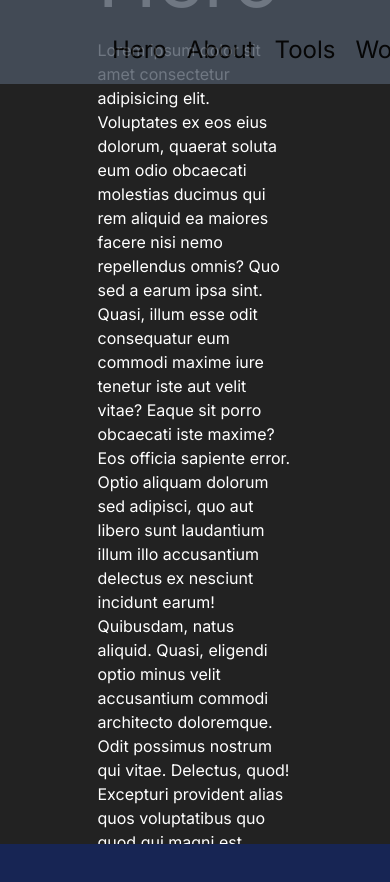
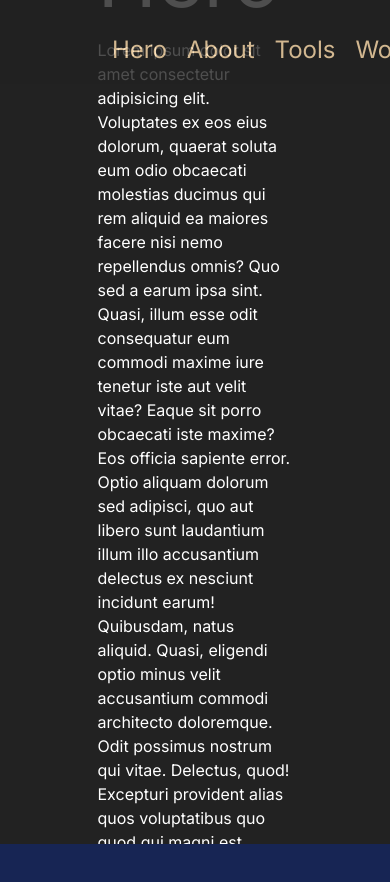
Before and after one commit to mariopolchert/nextjs-tailwind-experimenting, a Next.js app: page / in a window 390 px wide. Shown: the top 882 px of the page. Built offline with nearby package versions, Linux system fonts and the light colour scheme.

Commit message:
smooth scroll working, time to do mobile

```diff
--- a/app/components/Contact.jsx
+++ b/app/components/Contact.jsx
@@ -4,7 +4,7 @@ const Contact = () => {
         <div
             name="contact"
             id="contact"
-            className="contact-container h-screen w-screen"
+            className="contact-container h-screen w-screen scroll-smooth"
         >
             <div className="contact-content bg-rose-950 h-[95vh] w-full flex flex-col items-center justify-center text-white snap-center">
                 <h1 className="text-[5rem]">Contact</h1>
--- a/app/components/Hero.jsx
+++ b/app/components/Hero.jsx
@@ -1,7 +1,7 @@
 const Hero = () => {
     return (
         <div name="hero" id="hero" className="hero-container h-screen w-screen">
-            <div className="hero-content bg-[#222] h-full w-full flex flex-col items-center justify-center text-white">
+            <div className="hero-content bg-darkText h-full w-full flex flex-col items-center justify-center text-white">
                 <div className="intro w-1/2">
                     <h1 className="text-[5rem]">Hero</h1>
                     Lorem ipsum dolor sit amet consectetur adipisicing elit.
--- a/app/components/Navbar.jsx
+++ b/app/components/Navbar.jsx
@@ -1,8 +1,15 @@
 import Image from "next/image";
 
 const Navbar = () => {
+    // $('a').click(function(){
+    //     $('html, body').animate({
+    //         scrollTop: $( $(this).attr('href') ).offset().top
+    //     }, 500);
+    //     return false;
+    // });
+
     return (
-        <div className="navbar-container fixed bg-gray-600 h-[10vh] w-screen flex justify-between align-middle opacity-80">
+        <div className="navbar-container fixed bg-darkText h-[10vh] w-screen flex justify-between align-middle opacity-80 ">
             <div className="logo p-10">
                 <a
                     className="cursor-pointer"
@@ -20,7 +27,7 @@ const Navbar = () => {
                 </a>
             </div>
             <div className="menu">
-                <ul className="links-container flex p-8 pr-16 space-x-5 text-[1.5rem] cursor-pointer">
+                <ul className="links-container flex p-8 pr-16 space-x-5 text-[1.5rem] cursor-pointer text-lightText">
                     <a href="#hero">
                         <li>Hero</li>
                     </a>
--- a/app/globals.css
+++ b/app/globals.css
@@ -16,7 +16,23 @@
   }
 }
 
-body {
+/* Solved smooth scrolling */
+html {
+  scroll-behavior: smooth;
+}
+/*************************/
+
+TODO /* Maybe try to get snap scrolling, not working for now */
+main {
+  scroll-snap-type: y mandatory;
+}
+
+#hero, #about, #tools, #work, #contact {
+  scroll-snap-align: center;
+}
+/**************************************************************/
+
+/* body {
   color: rgb(var(--foreground-rgb));
   background: linear-gradient(
       to bottom,
@@ -24,4 +40,4 @@ body {
       rgb(var(--background-end-rgb))
     )
     rgb(var(--background-start-rgb));
-}
+} */
--- a/app/page.js
+++ b/app/page.js
@@ -7,7 +7,7 @@ import Work from "./components/Work";
 
 export default function Home() {
     return (
-        <main className="flex min-h-screen flex-col items-center justify-between overflow-hidden">
+        <main className="flex min-h-screen flex-col items-center justify-between overflow-hidden scroll-smooth">
             <Navbar />
             <Hero />
             <About />
--- a/tailwind.config.js
+++ b/tailwind.config.js
@@ -12,6 +12,12 @@ module.exports = {
         'gradient-conic':
           'conic-gradient(from 180deg at 50% 50%, var(--tw-gradient-stops))',
       },
+      colors: {
+        accent: "#39ff14",
+        lightText: "#FFDEAD",
+        darkText: "#222",
+        paleGreen: "#99de8d",
+      },
     },
   },
   plugins: [],
```
